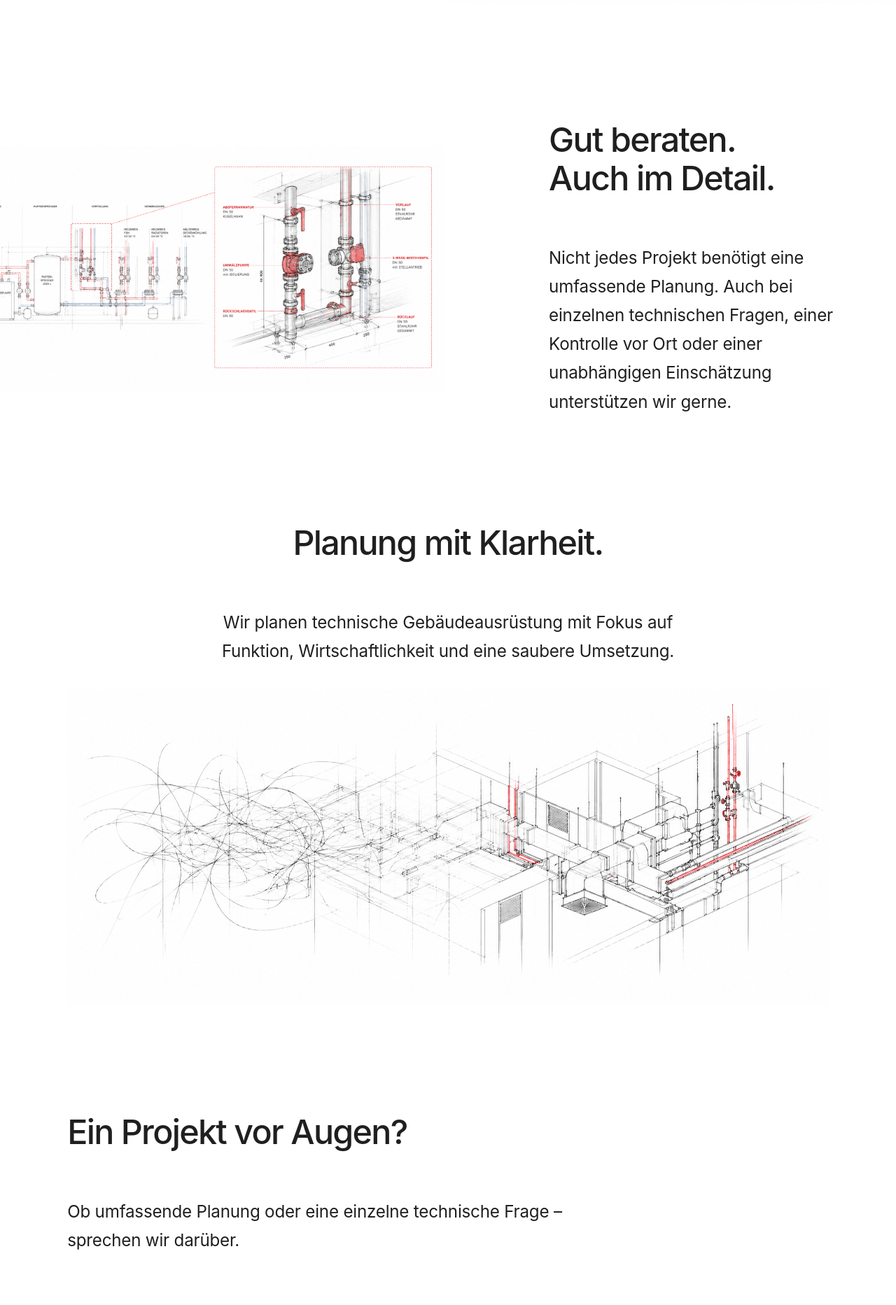
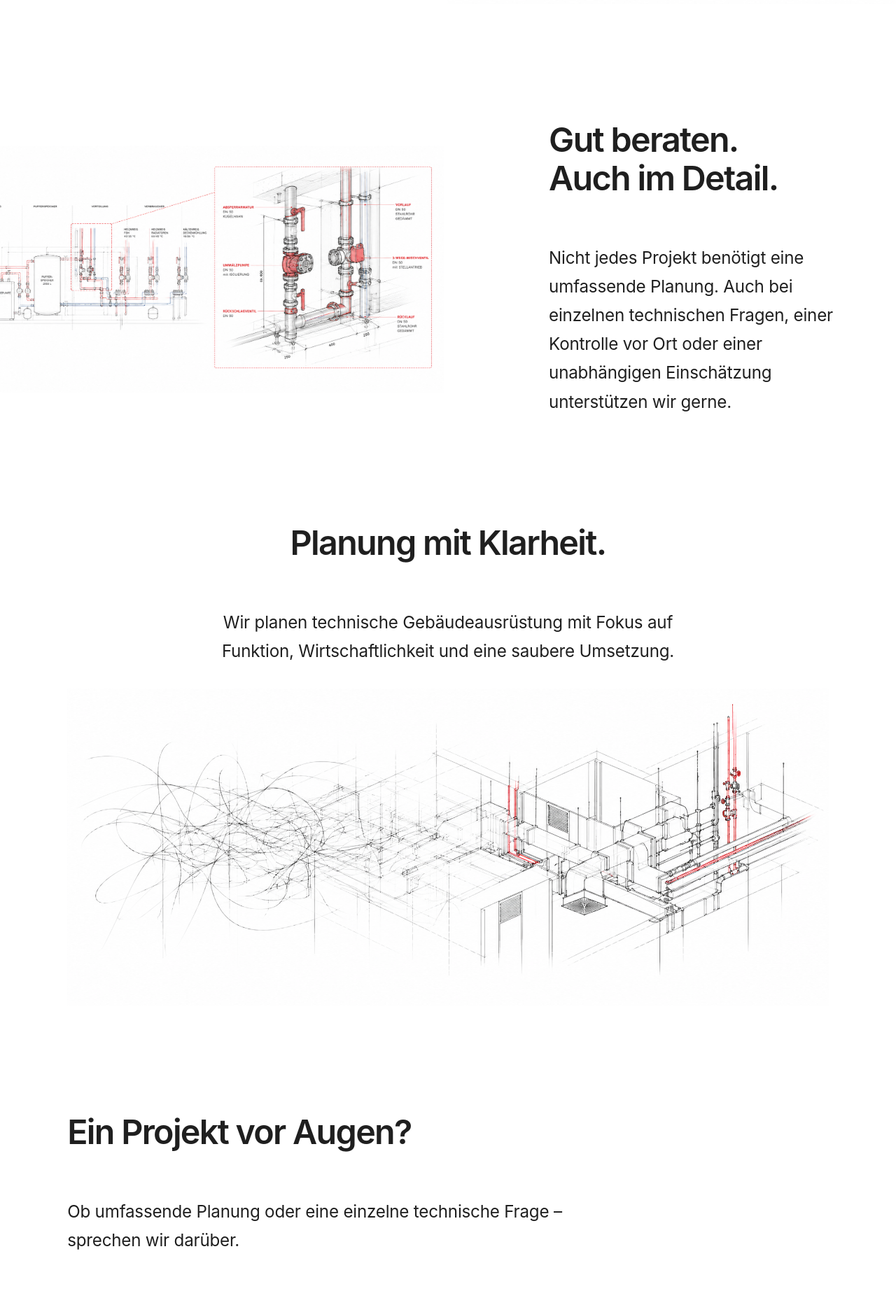
Before and after one commit to gryphiusodenhobler/www.optiplan.at, a Jekyll site: the page built from index.md, in a window 1280 px wide. Shown: the part 665-2530 px from the top of the page at 70% size. Built offline with Jekyll 4.4.1, drawn with Linux system fonts in a browser that asks for light colours; cached includes are drawn as plain includes.

Commit message:
Update optiplan.scss

```diff
--- a/_sass/optiplan.scss
+++ b/_sass/optiplan.scss
@@ -914,13 +914,13 @@ body {
     padding-bottom: 3rem;
   }
 }
-
-/* Überschriften der Abschnitte 01–03 */
+/* Überschriften der Startseite – einheitliche Schriftstärke */
 
 .intro-section h2,
 .detail-section h2,
 .contact-section h2 {
   font-size: clamp(2.2rem, 3.4vw, 3.5rem);
+  font-weight: 600;
   line-height: 1.12;
   letter-spacing: -0.035em;
 }
```
